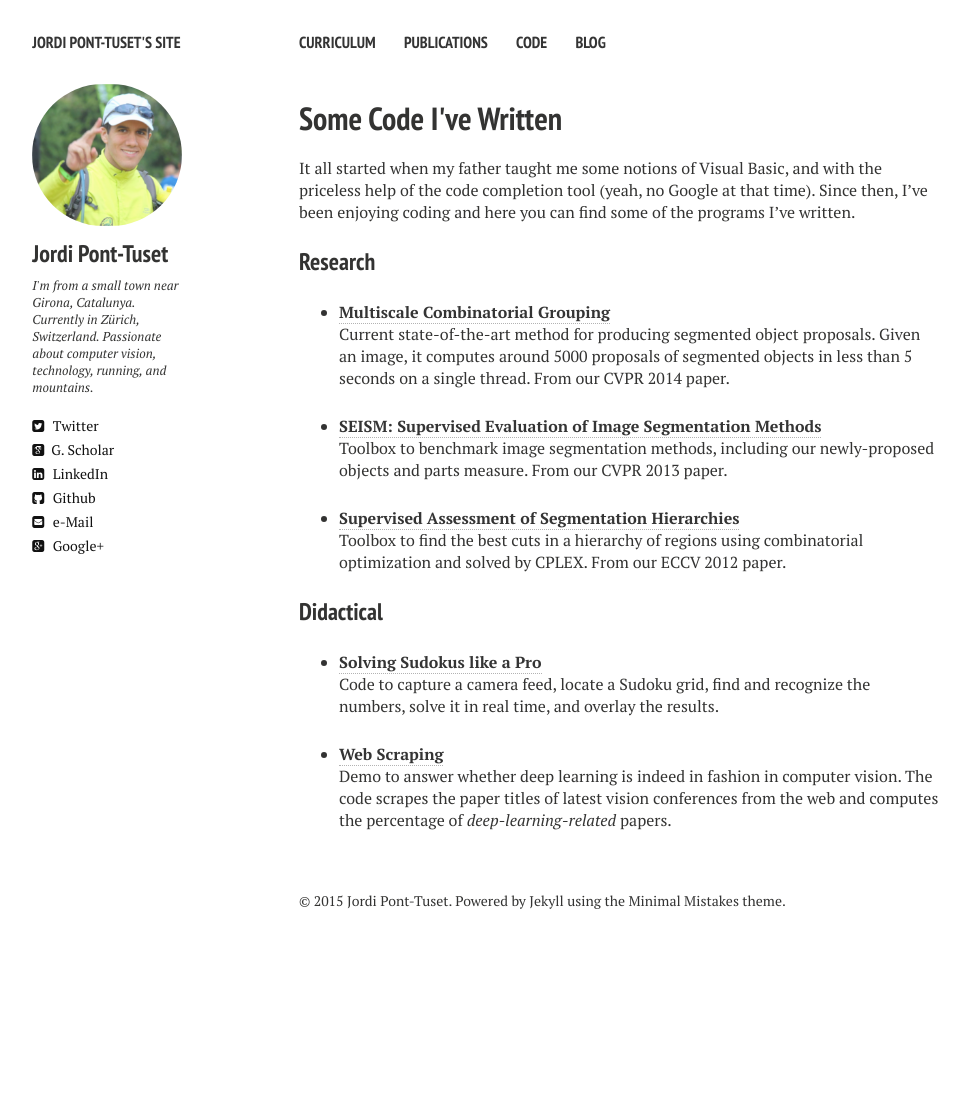
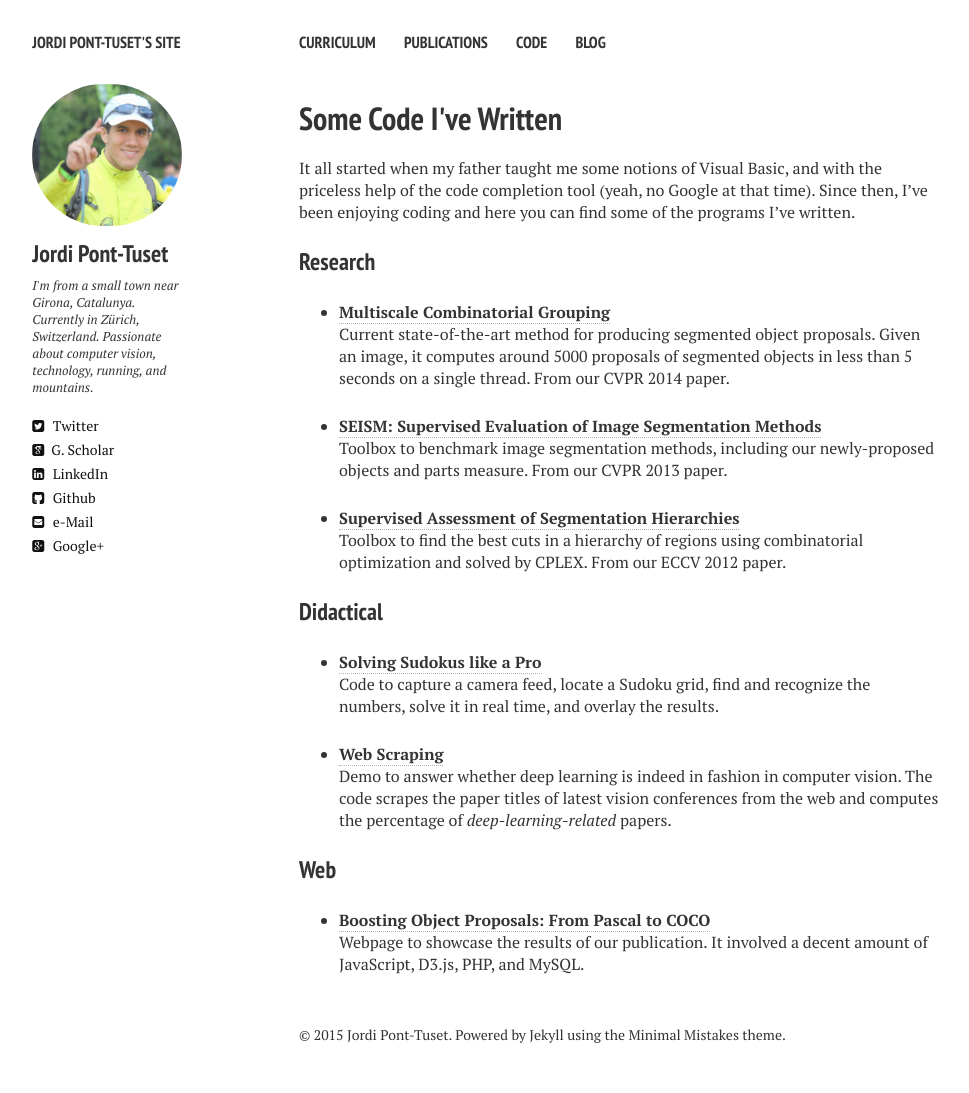
Before and after one commit to jponttuset/jponttuset.github.io, a Jekyll site: the page built from code.md, in a window 1280 px wide. Shown: the whole page, without its empty margins (21-990 px from the left). Built offline with Jekyll 4.4.1, drawn with Linux system fonts in a browser that asks for light colours; nearby versions of some CDN libraries; before the commit the page ends 959 px from its top, so only the background shows below that.

Commit message:
- Adding web to Code

```diff
--- a/code.md
+++ b/code.md
@@ -28,3 +28,8 @@ Code to capture a camera feed, locate a Sudoku grid, find and recognize the numb
 
 * [**Web Scraping**](http://jponttuset.github.io/deep-learning-scraping/)<br>
 Demo to answer whether deep learning is indeed in fashion in computer vision. The code scrapes the paper titles of latest vision conferences from the web and computes the percentage of *deep-learning-related* papers.
+
+###Web
+
+* [**Boosting Object Proposals: From Pascal to COCO**](http://www.vision.ee.ethz.ch/~biwiproposals/boosting-coco/)<br>
+Webpage to showcase the results of our publication. It involved a decent amount of JavaScript, D3.js, PHP, and MySQL.
```
